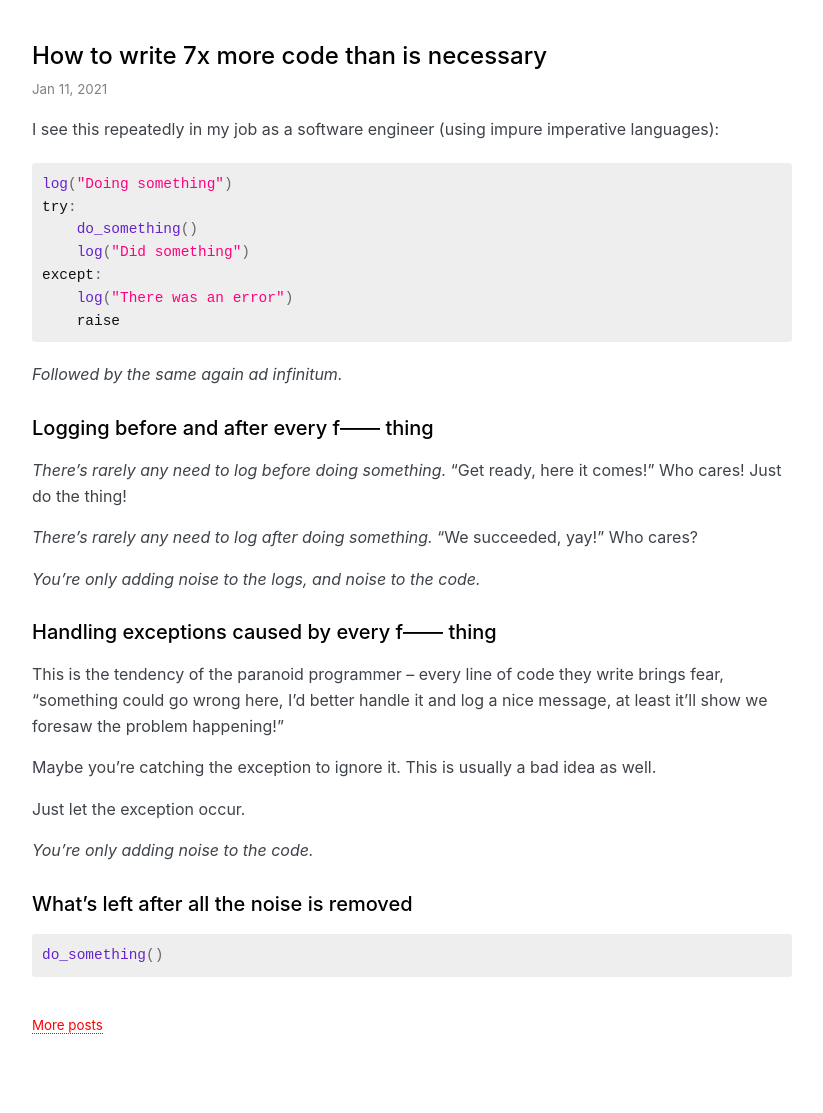
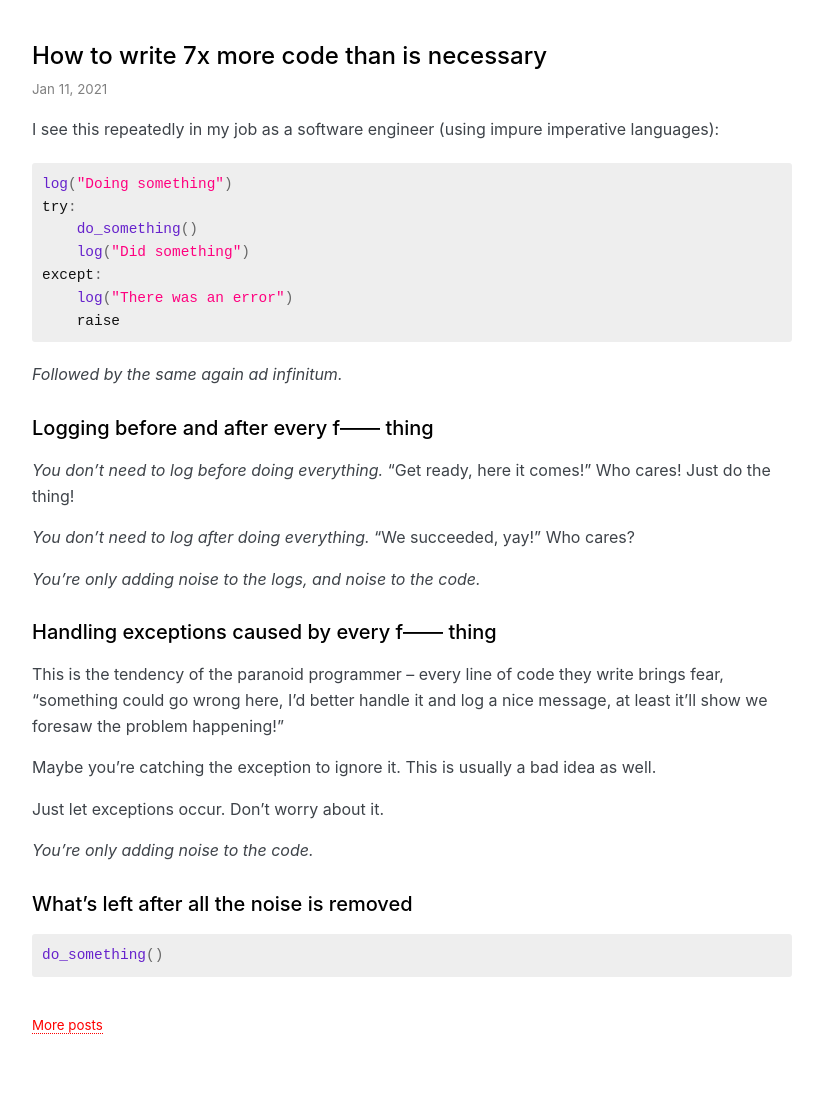
Before and after one commit to explodinglabs/explodinglabs.github.io, a Jekyll site: the page built from _posts/2021-01-11-how-to-write-7x-more-code-than-is-necessary.markdown, in a window 1280 px wide. Shown: the whole page, without its empty margins (228-1051 px from the left). Built offline with Jekyll 4.4.1, drawn with Linux system fonts in a browser that asks for light colours; some web fonts are replaced.

Commit message:
Adjust new post

```diff
--- a/_posts/2021-01-11-how-to-write-7x-more-code-than-is-necessary.markdown
+++ b/_posts/2021-01-11-how-to-write-7x-more-code-than-is-necessary.markdown
@@ -19,11 +19,10 @@ _Followed by the same again ad infinitum._
 
 ## Logging before and after every f------ thing
 
-_There's rarely any need to log before doing something._ "Get ready, here it
-comes!" Who cares! Just do the thing!
+_You don't need to log before doing everything._ "Get ready, here it comes!"
+Who cares! Just do the thing!
 
-_There's rarely any need to log after doing something._ "We succeeded, yay!"
-Who cares?
+_You don't need to log after doing everything._ "We succeeded, yay!" Who cares?
 
 _You're only adding noise to the logs, and noise to the code._
 
@@ -36,7 +35,7 @@ a nice message, at least it'll show we foresaw the problem happening!"
 Maybe you're catching the exception to ignore it. This is usually a bad idea as
 well.
 
-Just let the exception occur.
+Just let exceptions occur. Don't worry about it.
 
 _You're only adding noise to the code._
 
```
